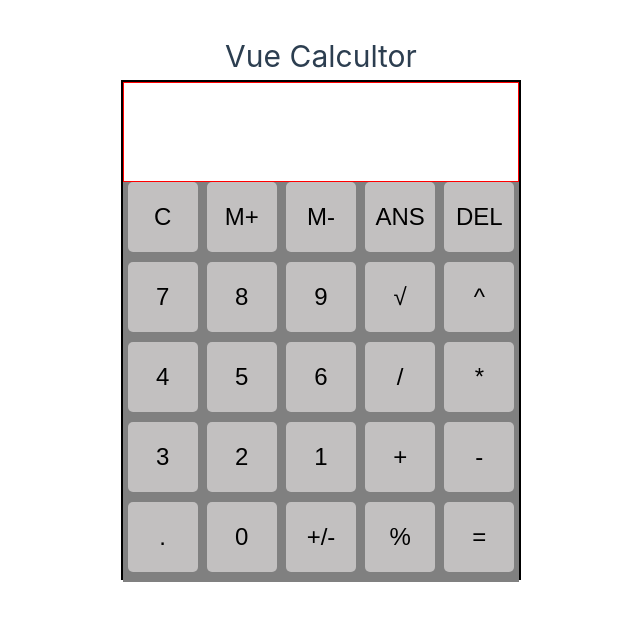
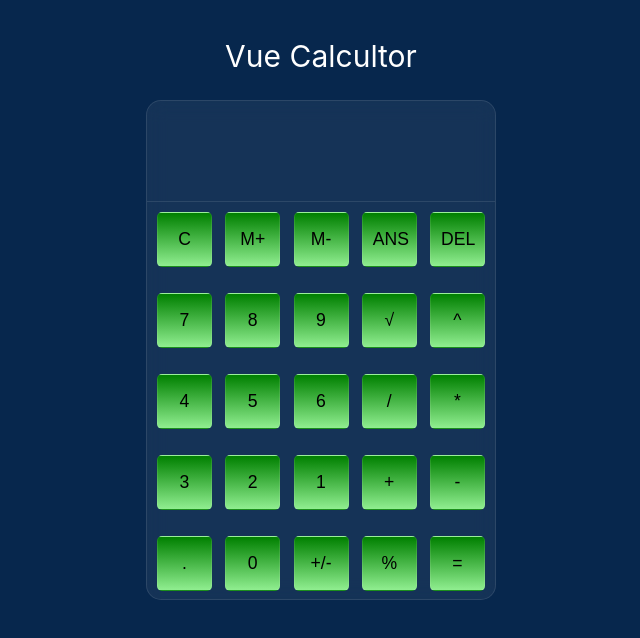
Before and after one commit to haison0211/vue-calculator, a Vue app: page / in a window 1280 px wide. Shown: the top 638 px of the page, without its empty margins (319-959 px from the left). Built offline with nearby package versions, Linux system fonts and the light colour scheme.

Commit message:
add styles

```diff
--- a/src/App.vue
+++ b/src/App.vue
@@ -4,7 +4,7 @@ import { RouterLink, RouterView } from "vue-router";
 
 <template>
   <div class="wrapper">
-    <h1>Vue Calcultor</h1>
+    <h1 class="title">Vue Calcultor</h1>
     <RouterView />
   </div>
 </template>
@@ -13,5 +13,10 @@ import { RouterLink, RouterView } from "vue-router";
 .wrapper {
     width: 100%;
     text-align: center;
+    color: white;
+}
+
+.title {
+  margin-bottom: 20px;
 }
 </style>
--- a/src/assets/main.css
+++ b/src/assets/main.css
@@ -22,10 +22,9 @@ a,
 }
 
 @media (min-width: 1024px) {
-  /* body {
-    display: flex;
-    place-items: center;
-  } */
+  body {
+   background-color: #07274D;
+  }
 
   /* #app {
     display: grid;
--- a/src/components/Body.vue
+++ b/src/components/Body.vue
@@ -96,11 +96,19 @@ export default {
 
             this.entries = this.result.toString()
             return this.entries;
-        }
+        },
+
+        // entriesLength(str) {
+        //     if (str.length > 10) {
+        //         str = str.substring(0, 10);
+        //     }
+        //     this.entries = str
+        //     return this.entries
+        // }
     },
 
     // mounted() {
-    //     this.entries.toString()
+    //     this.entriesLength(this.entries)
     // }
 }
 </script>
@@ -114,10 +122,14 @@ export default {
 
 <style scoped>
 .cal-body {
-    border: 2px solid black;
-    width: 400px;
+    width: 350px;
     height: 500px;
     margin-left: auto;
     margin-right: auto;
+    color: #fff;
+    background-color: rgba(255, 255, 255, 0.06);
+    border: 1px solid rgba(255, 255, 255, 0.1);
+    border-radius: 15px;
+    backdrop-filter: blur(10px);
 }
 </style>
--- a/src/components/Button.vue
+++ b/src/components/Button.vue
@@ -20,12 +20,18 @@ export default {
 
 .cal-key {
   padding: 10px;
-  width: 70px;
-  height: 70px;
+  width: 55px;
+  height: 55px;
   cursor: pointer;
-  background-color: rgb(194, 192, 192);
-  border: none;
-  font-size: 1.5rem;
+  font-size: 1.1rem;
   border-radius: 5px;
+  position: relative;
+  display: inline-block;
+  background-color: green;
+  background-image: linear-gradient(green, lightgreen);
+  background-color: rgba(255, 255, 255, 0.1);
+  border: 1px solid rgba(255, 255, 255, 0.1);
+  backdrop-filter: blur(30px);
+
 }
 </style>
--- a/src/components/ButtonWrapper.vue
+++ b/src/components/ButtonWrapper.vue
@@ -69,9 +69,12 @@ export default {
 .btn-wrapper {
   width: 100%;
   height: 400px;
-  background-color: gray;
+  /*background-color: gray;*/
+  padding: 10px;
   display: flex;
-  justify-content: space-around;
+  justify-content: space-between;
+  align-content: space-between;
   flex-wrap: wrap;
+  border-top: 1px solid rgba(255,255,255,0.1);
 }
 </style>
--- a/src/components/Display.vue
+++ b/src/components/Display.vue
@@ -12,11 +12,11 @@ export default {
 <style scoped>
 .display-part {
   width: 100%;
-  border: 1px solid red;
   height: 100px;
   text-align: right;
-  padding: 40px 15px 15px;
-  /*font-size: 1.5rem;
-  font-weight: 500;*/
+  padding: 30px 15px 15px;
+  font-size: 2rem;
+  font-weight: 500;
+  letter-spacing: 7px;
 }
 </style>
```
